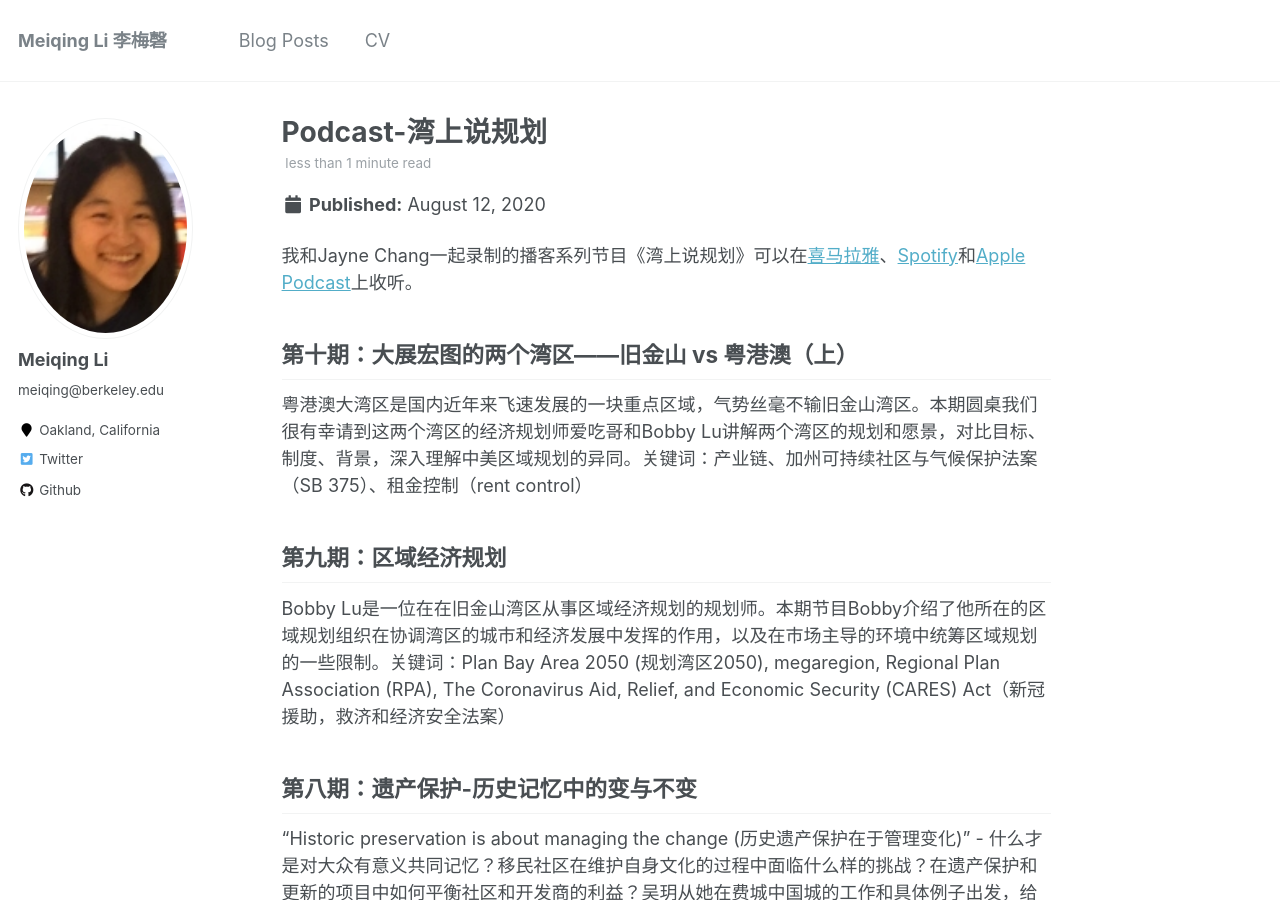
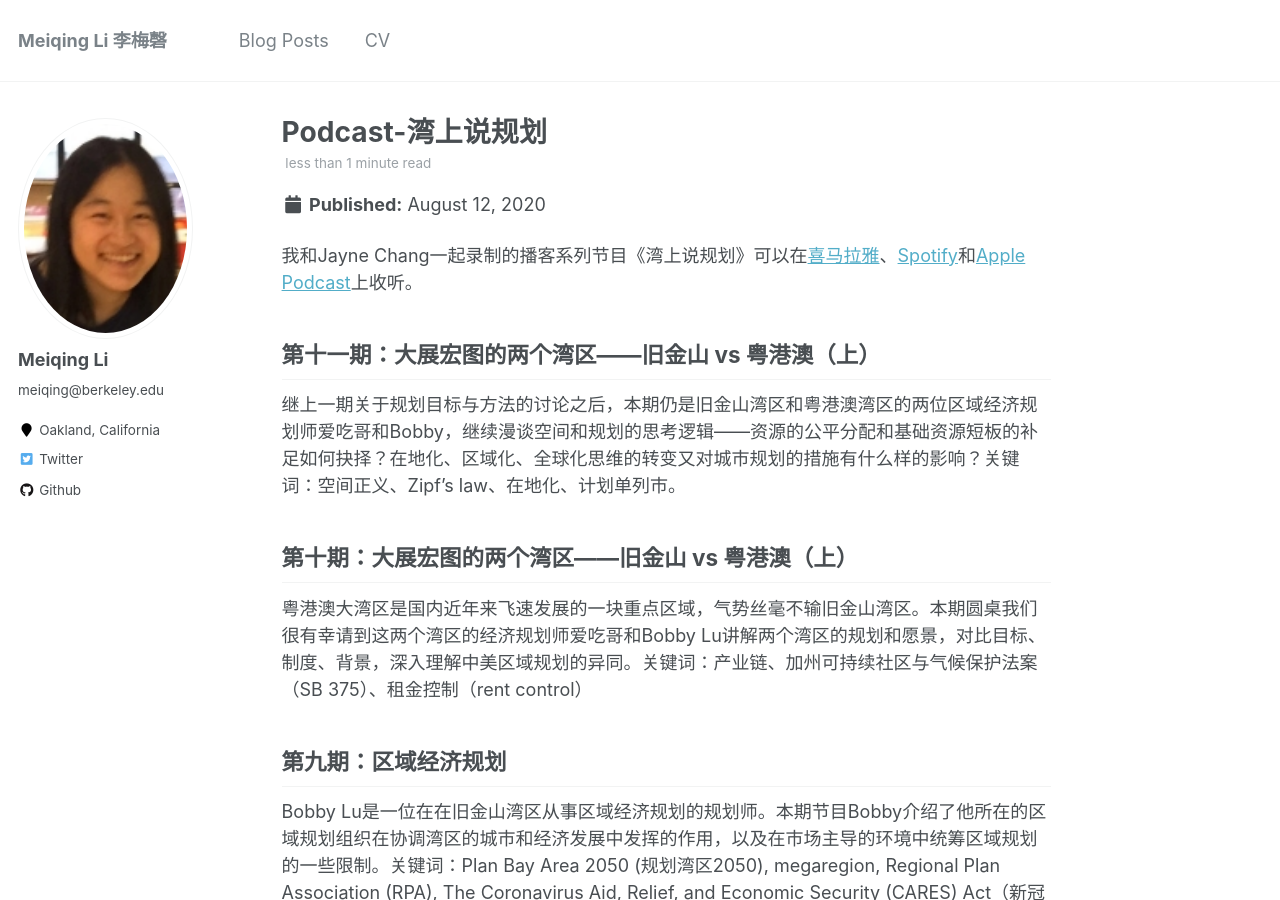
Before and after one commit to keolasin/meiqing_debug, a Jekyll site: the page built from _posts/2020-08-12-blog-post-1.md, in a window 1280 px wide and 900 px high. Built offline with Jekyll 4.4.1, drawn with Linux system fonts in a browser that asks for light colours.

Commit message:
Update 2020-08-12-blog-post-1.md

```diff
--- a/_posts/2020-08-12-blog-post-1.md
+++ b/_posts/2020-08-12-blog-post-1.md
@@ -8,6 +8,10 @@ tags:
 ---
 
 我和Jayne Chang一起录制的播客系列节目《湾上说规划》可以在[喜马拉雅](http://www.ximalaya.com/thirdparty/player/album/player.html?id=37909784&type=red)、[Spotify](http://open.spotify.com/show/6ejB9DCLdgz5LFcE7o9Ezu?si=TOc4sE3bTt-7K7rVw0qN5Q)和[Apple Podcast](http://podcasts.apple.com/us/podcast/%E6%B9%BE%E4%B8%8A%E8%AF%B4%E8%A7%84%E5%88%92/id1512902746)上收听。
+
+第十一期：大展宏图的两个湾区——旧金山 vs 粤港澳（上）
+------
+继上一期关于规划目标与方法的讨论之后，本期仍是旧金山湾区和粤港澳湾区的两位区域经济规划师爱吃哥和Bobby，继续漫谈空间和规划的思考逻辑——资源的公平分配和基础资源短板的补足如何抉择？在地化、区域化、全球化思维的转变又对城市规划的措施有什么样的影响？关键词：空间正义、Zipf's law、在地化、计划单列市。
 
 第十期：大展宏图的两个湾区——旧金山 vs 粤港澳（上）
 ------
```
